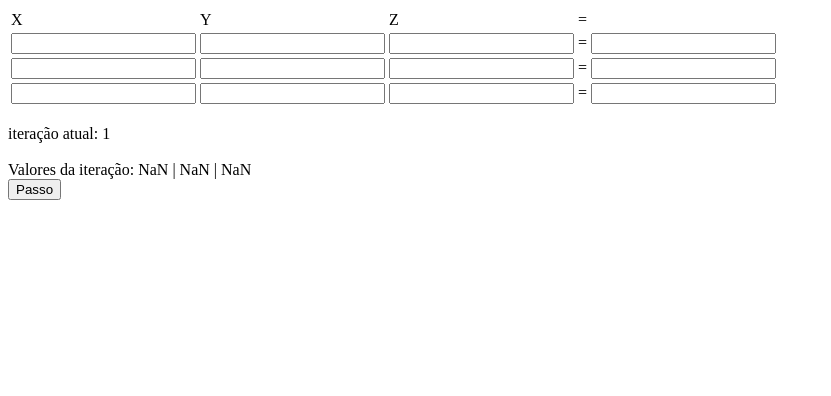
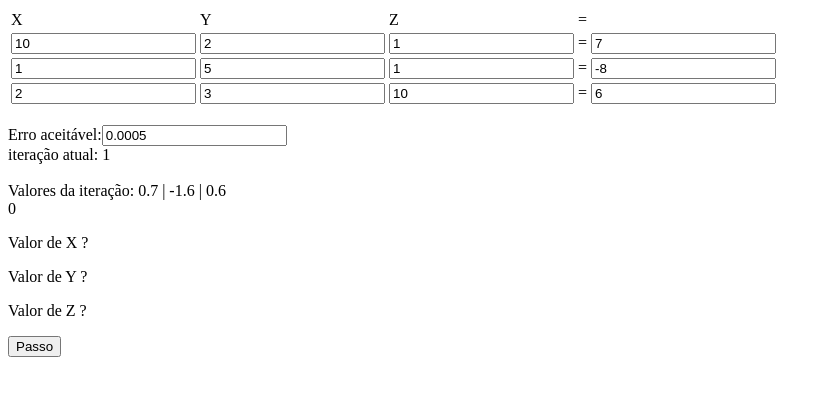
Before and after one commit to felzan/GSGJsolver, a plain HTML site: page index.html in a window 1280 px wide. Both pictures are taken after a click on the button "Passo". Shown: the whole page, without its empty margins (0-831 px from the left). Drawn offline with Linux system fonts and the light colour scheme.

Commit message:
Erro aceitável

```diff
--- a/index.html
+++ b/index.html
@@ -15,24 +15,27 @@
 	</tr>
 
 	<tr>
-		<td><input type="number" value="" name="x1" id="x1"></td>
-		<td><input type="number" value="" name="y1" id="y1"></td>
-		<td><input type="number" value="" name="z1" id="z1"></td>
-		<td>= <input type="number" value="" name="e3" id="e1"></td>
+		<td><input type="number" value="10" name="x1" id="x1"></td>
+		<td><input type="number" value="2" name="y1" id="y1"></td>
+		<td><input type="number" value="1" name="z1" id="z1"></td>
+		<td>= <input type="number" value="7" name="e3" id="e1"></td>
 	</tr>
 	<tr>
-		<td><input type="number" value="" name="x2" id="x2"></td>
-		<td><input type="number" value="" name="y2" id="y2"></td>
-		<td><input type="number" value="" name="z2" id="z2"></td>
-		<td>= <input type="number" value="" name="e3" id="e2"></td>
+		<td><input type="number" value="1" name="x2" id="x2"></td>
+		<td><input type="number" value="5" name="y2" id="y2"></td>
+		<td><input type="number" value="1" name="z2" id="z2"></td>
+		<td>= <input type="number" value="-8" name="e3" id="e2"></td>
 	</tr>
 	<tr>
-		<td><input type="number" value="" name="x3" id="x3"></td>
-		<td><input type="number" value="" name="y3" id="y3"></td>
-		<td><input type="number" value="" name="z3" id="z3"></td>
-		<td>= <input type="number" value="" name="e3" id="e3"></td>
+		<td><input type="number" value="2" name="x3" id="x3"></td>
+		<td><input type="number" value="3" name="y3" id="y3"></td>
+		<td><input type="number" value="10" name="z3" id="z3"></td>
+		<td>= <input type="number" value="6" name="e3" id="e3"></td>
 	</tr>
 </table>
+<br>
+
+Erro aceitável:<input type="text" value="0.0005" name="erroaceitavel" id="erroaceitavel">
 <br>
 iteração atual: <span id="iteracao"></span><br>
 <br>
@@ -41,9 +44,15 @@ Valores da iteração:
 <label id="by">0</label> |
 <label id="bz">0</label>
 <br>
+<label id="tamanho">0</label>
+<br>
 <!-- Valor atual X: <label id="vx"></label><br>
 Valor atual Y: <label id="vy"></label><br>
 Valor atual Z: <label id="vz"></label><br> -->
+
+<p>Valor de X <span id="valordeX">?</span></p>
+<p>Valor de Y <span id="valordeY">?</span></p>
+<p>Valor de Z <span id="valordeZ">?</span></p>
 
 <button id="step">
 	Passo
--- a/solver.js
+++ b/solver.js
@@ -32,6 +32,9 @@ $('#step').click(function(){
 	// tab.push([x2, y2, z2]);
 	// tab.push([x3, y3, z3]);
 
+	var erroaceitavel = $('#erroaceitavel').val();
+
+
 	va[0] = (e1 - y1*by - z1*bz)/x1;
 	va[1] = (e2 - x2*bx - z2*bz)/y2;
 	va[2] = (e3 - y3*by - x3*bx)/z3;
@@ -39,7 +42,21 @@ $('#step').click(function(){
 	$('#bx').text(va[0]);
 	$('#by').text(va[1]);
 	$('#bz').text(va[2]);
-// console.log(tab[1][2].val());
+
+	if($('#valordeX').text() == "?")
+	if(Math.abs(Math.abs(Math.round(va[0]) - va[0])) <= erroaceitavel){
+		$('#valordeX').text(Math.round(va[0]));
+	}
+
+	if($('#valordeY').text() == "?")
+	if(Math.abs(Math.abs(Math.round(va[1]) - va[1])) <= erroaceitavel){
+		$('#valordeY').text(Math.round(va[1]));
+	}
+
+	if($('#valordeZ').text() == "?")
+	if(Math.abs(Math.abs(Math.round(va[2]) - va[2])) <= erroaceitavel){
+		$('#valordeZ').text(Math.round(va[2]));
+	}
 });
 // function GS(){
 
```
